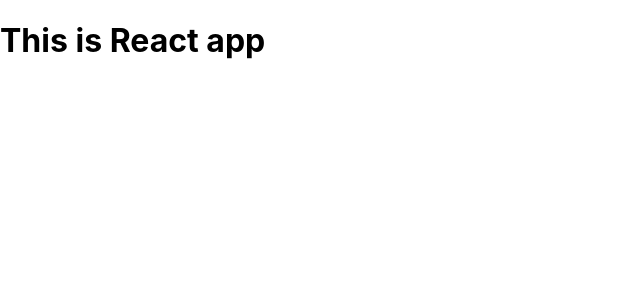
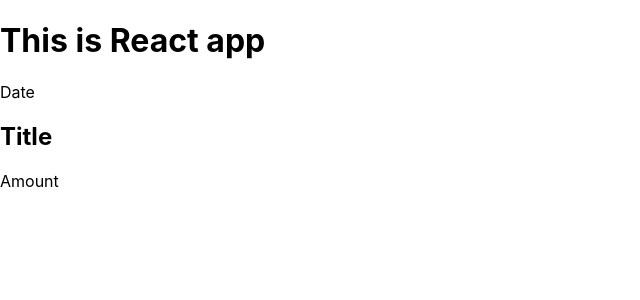
Before and after one commit to gouz7514/react-complete, a React (Create React App) app: page / in a window 1280 px wide. Shown: the top 300 px of the page, without its empty margins (0-640 px from the left). Built offline with nearby package versions, Linux system fonts and the light colour scheme.

Commit message:
Update : ExpenseItem 컴포넌트 추가

```diff
--- a/src/App.js
+++ b/src/App.js
@@ -1,4 +1,5 @@
 import './App.css';
+import ExpenseItem from './components/ExpenseItem';
 
 function App() {
   return (
@@ -6,6 +7,7 @@
       <h1>
         This is React app
       </h1>
+      <ExpenseItem />
     </div>
   );
 }
--- /dev/null
+++ b/src/components/ExpenseItem.js
@@ -0,0 +1,17 @@
+import React from 'react'
+
+function ExpenseItem() {
+  return (
+    <div>
+      <div>Date</div>
+      <div>
+        <h2>
+          Title
+        </h2>
+        <div>Amount</div>
+      </div>
+    </div>
+  )
+}
+
+export default ExpenseItem
```
